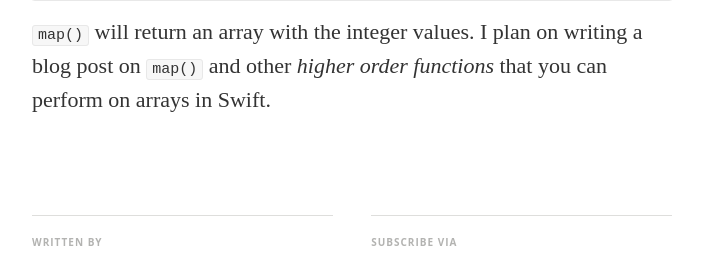
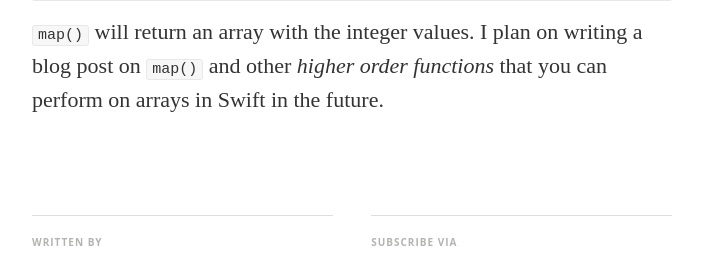
Before and after one commit to nathankrishnan/nathankrishnan.github.io, a Jekyll site: the page built from _posts/2017-03-18-bloomfilter.md, in a window 1280 px wide and 900 px high, scrolled down 5892 px. Shown: the part 207-487 px from the top of the window, without its empty margins (288-991 px from the left). Built offline with Jekyll 4.4.1, drawn with Linux system fonts in a browser that asks for light colours; nearby versions of some CDN libraries; some web fonts are replaced; comment, search, counter and statistics services are not loaded.

Commit message:
Update 2017-03-18-bloomfilter.md

````diff
--- a/_posts/2017-03-18-bloomfilter.md
+++ b/_posts/2017-03-18-bloomfilter.md
@@ -121,4 +121,4 @@ private func computeHashes(_ value: T) -> [Int] {
 }
 ```
 
-```map()``` will return an array with the integer values.  I plan on writing a blog post on ```map()``` and other *higher order functions* that you can perform on arrays in Swift.
+```map()``` will return an array with the integer values.  I plan on writing a blog post on ```map()``` and other *higher order functions* that you can perform on arrays in Swift in the future.
````
